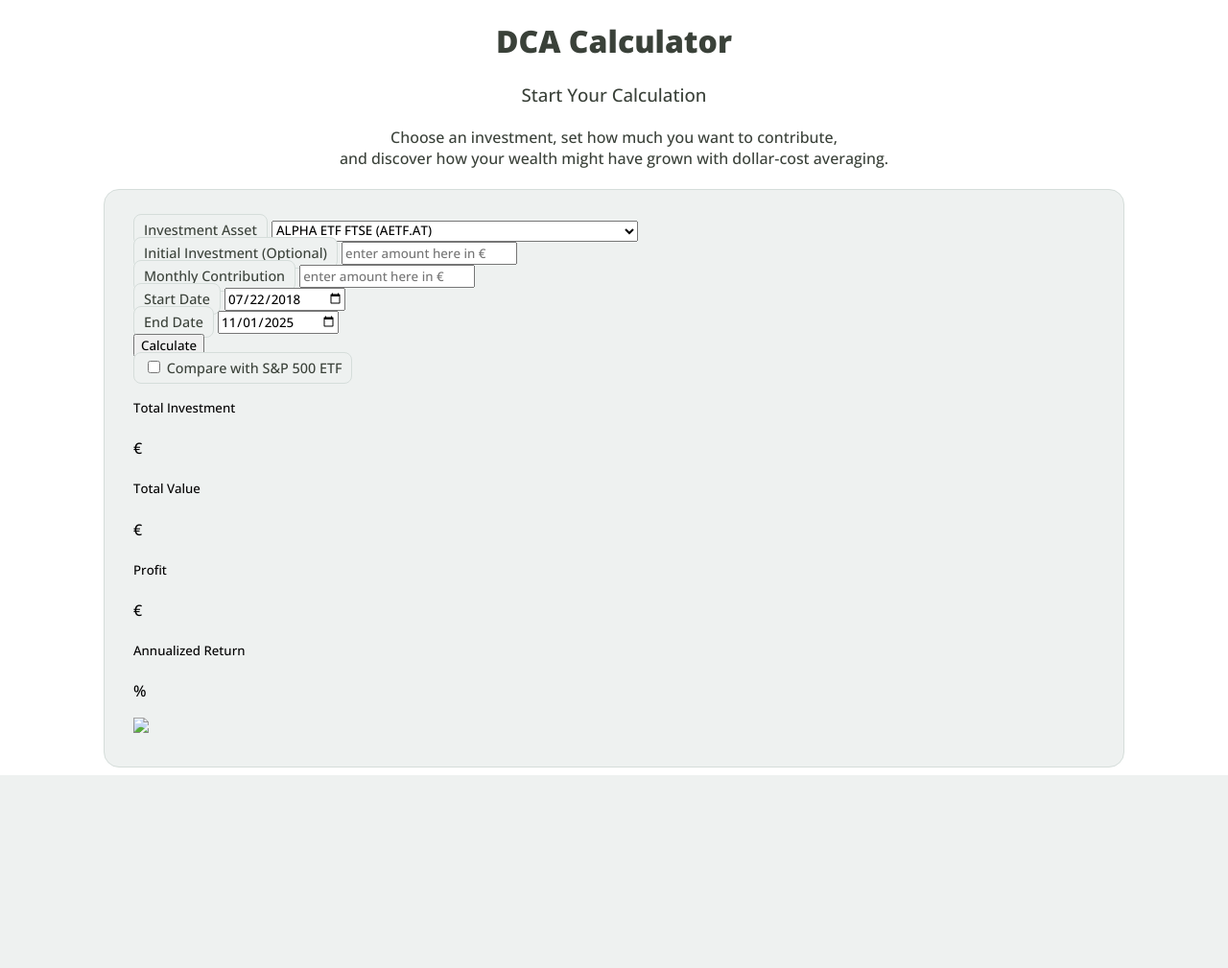
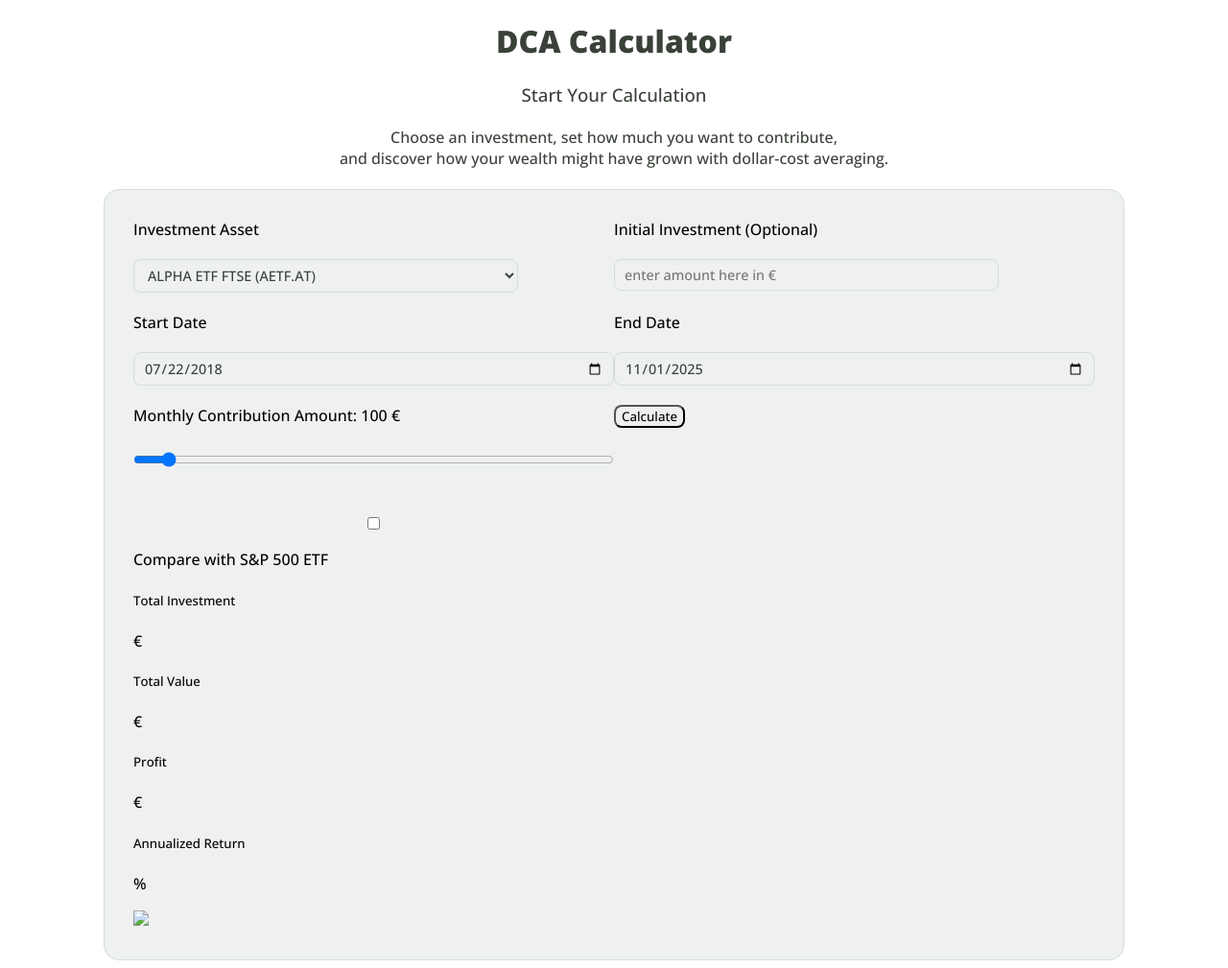
Before and after one commit to TelisK/Historical-DCA-Calc--Greek-Stocks, a Django app: page / in a window 1280 px wide. Shown: the whole page at 96% size. Before the commit the page ends 808 px from the top, so only its background shows below. Run offline with Django 5.2, Linux system fonts and the light colour scheme; some libraries are stand-ins or nearby versions.

Commit message:
continue with structure. made a grid for user s options

```diff
--- a/stocks/app/static/app/style.css
+++ b/stocks/app/static/app/style.css
@@ -10,6 +10,7 @@
     --bg-main: #eef1f0;
     --border: #d5ddda;
     --black: #3a4139;
+    --white: #c9ded6;
 }
 
 .header-container {
@@ -19,9 +20,6 @@
 .header-container h1 {
     font-weight: 800;
 }
-.header-container .header div {
-
-}
 .main-container {
     border: solid 1px var(--border);
     background-color: var(--bg-main);
@@ -29,19 +27,51 @@
     margin: 0 100px;
     padding: 30px;
 }
-
-
-
-
-
-.main-container label {
+.user-data-container{
+    display: grid;
+    grid-template-columns: 1fr 1fr;
+    grid-template-rows: 1fr 1fr 1fr;
+    grid-template-areas:
+    'asset initial'
+    'start-date end-date'
+    'monthly calc';
+}
+.user-data-container .asset {
+    max-width: 80%;
+    grid-area: asset;
+}
+.user-data-container .initial {
+    max-width: 80%;
+    grid-area: initial;
+}
+.user-data-container .start-date {
+    grid-area: start-date;
+}
+.user-data-container .end-date {
+    grid-area: end-date;
+}
+.user-data-container .monthly {
+    grid-area: monthly;
+}
+.user-data-container .calc {
+    grid-area: calc;
+}
+.main-container select, .main-container input {
     box-sizing: border-box;
     font-size: 0.9rem;
     padding: 6px 10px;
-    margin: 10px 0;
+    margin: 20px 0;
     border: 1px solid var(--border);
     border-radius: 8px;
     background: var(--bg-main);
     color: var(--black);
     width: 100%;
 }
+.main-container button {
+    border-radius: 8px;
+    transition: background-color 1s, color 1s;
+}
+.main-container button:hover {
+    background-color: var(--black);
+    color: var(--white);
+}
--- a/stocks/app/templates/app/index.html
+++ b/stocks/app/templates/app/index.html
@@ -12,7 +12,8 @@
     <title>Historical DCA for Greek Stocks</title>
     <link rel="preconnect" href="https://fonts.googleapis.com">
     <link rel="preconnect" href="https://fonts.gstatic.com" crossorigin>
-    <link href="https://fonts.googleapis.com/css2?family=Open+Sans:ital,wght@0,300..800;1,300..800&display=swap" rel="stylesheet">
+    <link href="https://fonts.googleapis.com/css2?family=Open+Sans:ital,wght@0,300..800;1,300..800&display=swap"
+        rel="stylesheet">
 </head>
 
 <body>
@@ -39,9 +40,9 @@
         <div class="main-container">
             <form method="POST">
                 {% csrf_token %}
-                <div>
+                <div class="user-data-container">
 
-                    <div>
+                    <div class="asset">
                         <label for="asset">Investment Asset</label>
                         <select name="asset" id="asset">
                             <option value="AETF.AT">ALPHA ETF FTSE (AETF.AT)</option>
@@ -59,30 +60,37 @@
                         </select>
                     </div>
 
-                    <div>
+                    <div class="initial">
                         <label for="initial">Initial Investment (Optional)</label>
-                        <input type="text" name="initial" id="initial"
-                            placeholder="enter amount here in €">
+                        <input type="text" name="initial" id="initial" placeholder="enter amount here in €">
                     </div>
 
-                    <div>
-                        <label for="monthly">Monthly Contribution</label>
-                        <input type="text" name="monthly" id="monthly"
-                            placeholder="enter amount here in €">
+                    <div class="monthly">
+                        <label for="monthly">Monthly Contribution </label><span>Amount: <output id="value"></output>
+                            €</span>
+                        <input type="range" name="monthly" id="monthly" min="25" max="2000" value="100">
                     </div>
+                    <script>
+                        const value = document.querySelector("#value");
+                        const input = document.querySelector("#monthly");
+                        value.textContent = input.value;
+                        input.addEventListener("input", (event) => {
+                            value.textContent = event.target.value;
+                        });
+                    </script>
 
-                    <div>
+                    <div class="start-date">
                         <label for="date">Start Date</label>
                         <input type="date" id="startdate" name="startdate" value="2018-07-22">
                     </div>
 
-                    <div>
+                    <div class="end-date">
                         <label for="date" class="mt-3">End Date</label>
                         <!-- value="{{ today|date:'Y-m-d' }}" -->
                         <input type="date" id="enddate" name="enddate" value="2025-11-01">
                     </div>
 
-                    <div>
+                    <div class="calc">
                         <button type="submit">Calculate</button>
 
                     </div>
```
